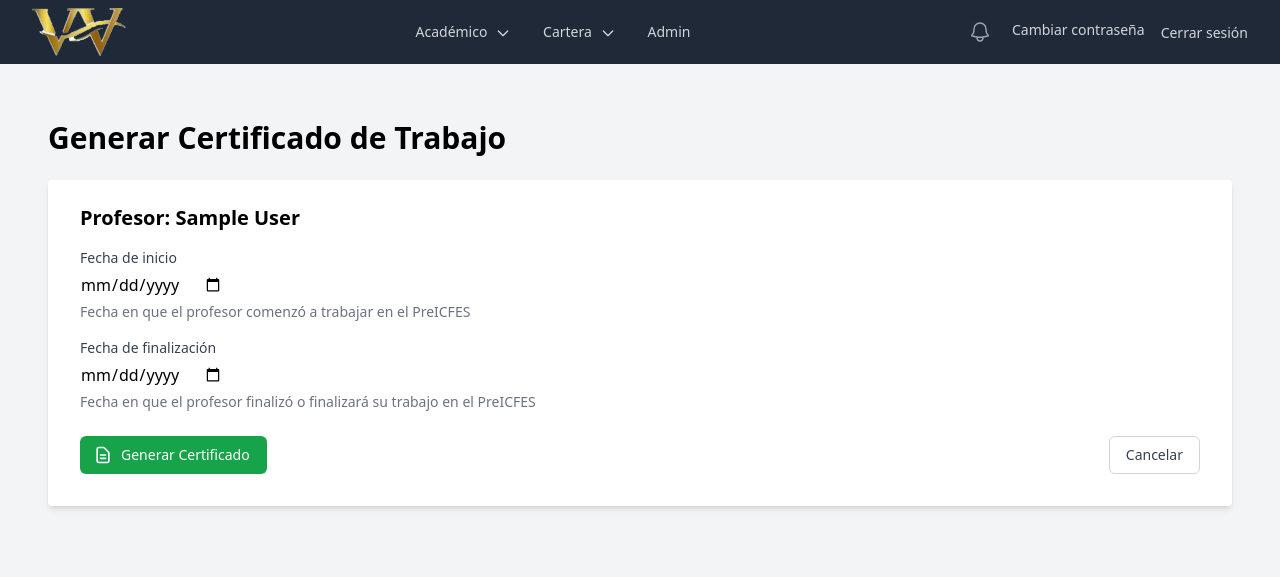
After one commit to robertbarac/preicfes, a Django app: page /usuarios/profesores/1/certificado-trabajo/form/ in a window 1280 px wide. The commit adds this page. Shown: the top 577 px of the page. Run offline with Django 5.2, Linux system fonts and the light colour scheme; the visitor is signed in with stand-in values (Sample User, id 1); data comes from the database, SQL or seed files in the repository; some libraries are stand-ins or nearby versions.

Commit message:
primera mejora al certificado experiencia profesor

```diff
--- /dev/null
+++ b/usuarios/forms.py
@@ -0,0 +1,29 @@
+from django import forms
+from django.utils import timezone
+
+class CertificadoTrabajoForm(forms.Form):
+    fecha_inicio = forms.DateField(
+        label="Fecha de inicio",
+        widget=forms.DateInput(attrs={'type': 'date'}),
+        required=True,
+        help_text="Fecha en que el profesor comenzó a trabajar en el PreICFES"
+    )
+
+    fecha_fin = forms.DateField(
+        label="Fecha de finalización",
+        widget=forms.DateInput(attrs={'type': 'date'}),
+        required=True,
+        help_text="Fecha en que el profesor finalizó o finalizará su trabajo en el PreICFES"
+    )
+
+    def clean(self):
+        cleaned_data = super().clean()
+        fecha_inicio = cleaned_data.get('fecha_inicio')
+        fecha_fin = cleaned_data.get('fecha_fin')
+
+        if fecha_inicio and fecha_fin:
+            # Verificar que la fecha de inicio sea anterior a la fecha de fin
+            if fecha_inicio > fecha_fin:
+                raise forms.ValidationError("La fecha de inicio debe ser anterior a la fecha de finalización")
+
+        return cleaned_data
--- /dev/null
+++ b/usuarios/templates/usuarios/certificado_trabajo_form.html
@@ -0,0 +1,64 @@
+{% extends 'base.html' %}
+
+{% block title %}Generar Certificado de Trabajo{% endblock %}
+
+{% block content %}
+<div class="container mx-auto px-4 py-8">
+    <h1 class="text-3xl font-bold mb-6">Generar Certificado de Trabajo</h1>
+    <div class="bg-white shadow-md rounded px-8 pt-6 pb-8 mb-4">
+        <h2 class="text-xl font-semibold mb-4">Profesor: {{ profesor.get_full_name }}</h2>
+
+        <form method="post">
+            {% csrf_token %}
+
+            <div class="mb-4">
+                <label for="{{ form.fecha_inicio.id_for_label }}" class="block text-sm font-medium text-gray-700">
+                    {{ form.fecha_inicio.label }}
+                </label>
+                <div class="mt-1">
+                    {{ form.fecha_inicio }}
+                </div>
+                {% if form.fecha_inicio.help_text %}
+                    <p class="mt-1 text-sm text-gray-500">{{ form.fecha_inicio.help_text }}</p>
+                {% endif %}
+                {% if form.fecha_inicio.errors %}
+                    <p class="mt-1 text-sm text-red-600">{{ form.fecha_inicio.errors }}</p>
+                {% endif %}
+            </div>
+
+            <div class="mb-4">
+                <label for="{{ form.fecha_fin.id_for_label }}" class="block text-sm font-medium text-gray-700">
+                    {{ form.fecha_fin.label }}
+                </label>
+                <div class="mt-1">
+                    {{ form.fecha_fin }}
+                </div>
+                {% if form.fecha_fin.help_text %}
+                    <p class="mt-1 text-sm text-gray-500">{{ form.fecha_fin.help_text }}</p>
+                {% endif %}
+                {% if form.fecha_fin.errors %}
+                    <p class="mt-1 text-sm text-red-600">{{ form.fecha_fin.errors }}</p>
+                {% endif %}
+            </div>
+
+            {% if form.non_field_errors %}
+                <div class="mb-4 p-2 bg-red-100 text-red-700 rounded">
+                    {{ form.non_field_errors }}
+                </div>
+            {% endif %}
+
+            <div class="flex items-center justify-between mt-6">
+                <button type="submit" class="inline-flex items-center px-4 py-2 border border-transparent text-sm font-medium rounded-md text-white bg-green-600 hover:bg-green-700 focus:outline-none focus:ring-2 focus:ring-offset-2 focus:ring-green-500">
+                    <svg class="-ml-1 mr-2 h-5 w-5" xmlns="http://www.w3.org/2000/svg" fill="none" viewBox="0 0 24 24" stroke="currentColor">
+                        <path stroke-linecap="round" stroke-linejoin="round" stroke-width="2" d="M9 12h6m-6 4h6m2 5H7a2 2 0 01-2-2V5a2 2 0 012-2h5.586a1 1 0 01.707.293l5.414 5.414a1 1 0 01.293.707V19a2 2 0 01-2 2z" />
+                    </svg>
+                    Generar Certificado
+                </button>
+                <a href="{% url 'profesor_detail' profesor.id %}" class="inline-flex items-center px-4 py-2 border border-gray-300 text-sm font-medium rounded-md text-gray-700 bg-white hover:bg-gray-50 focus:outline-none focus:ring-2 focus:ring-offset-2 focus:ring-indigo-500">
+                    Cancelar
+                </a>
+            </div>
+        </form>
+    </div>
+</div>
+{% endblock %}
--- a/usuarios/templates/usuarios/profesor_detail.html
+++ b/usuarios/templates/usuarios/profesor_detail.html
@@ -30,7 +30,7 @@
                     Información del Profesor
                 </h3>
                 {% if puede_generar_certificado %}
-                <a href="{% url 'generar_certificado_trabajo' profesor.id %}" target="_blank"
+                <a href="{% url 'certificado_trabajo_form' profesor.id %}"
                    class="inline-flex items-center px-4 py-2 border border-transparent text-sm font-medium rounded-md text-white bg-green-600 hover:bg-green-700">
                     <svg class="-ml-1 mr-2 h-5 w-5" xmlns="http://www.w3.org/2000/svg" fill="none" viewBox="0 0 24 24" stroke="currentColor">
                         <path stroke-linecap="round" stroke-linejoin="round" stroke-width="2" d="M9 12h6m-6 4h6m2 5H7a2 2 0 01-2-2V5a2 2 0 012-2h5.586a1 1 0 01.707.293l5.414 5.414a1 1 0 01.293.707V19a2 2 0 01-2 2z" />
--- a/usuarios/urls.py
+++ b/usuarios/urls.py
@@ -4,6 +4,7 @@ from .views import (
     CustomLoginView, ProfesorListView, ProfesorDetailView,
     GenerarCertificadoTrabajoView, cambiar_contraseña
 )
+from .views.certificado_trabajo_form import CertificadoTrabajoFormView
 
 
 urlpatterns = [
@@ -34,6 +35,11 @@ urlpatterns = [
         name='cambiar_contraseña'
     ),
     path(
+        'profesores/<int:profesor_id>/certificado-trabajo/form/',
+        CertificadoTrabajoFormView.as_view(),
+        name='certificado_trabajo_form'
+    ),
+    path(
         'profesores/<int:profesor_id>/certificado-trabajo/',
         GenerarCertificadoTrabajoView.as_view(),
         name='generar_certificado_trabajo'
--- /dev/null
+++ b/usuarios/views/certificado_trabajo_form.py
@@ -0,0 +1,36 @@
+from django.views.generic import FormView
+from django.shortcuts import get_object_or_404, redirect
+from django.urls import reverse
+from django.contrib.auth.mixins import LoginRequiredMixin, UserPassesTestMixin
+
+from usuarios.models import Usuario
+from usuarios.forms import CertificadoTrabajoForm
+
+
+class CertificadoTrabajoFormView(LoginRequiredMixin, UserPassesTestMixin, FormView):
+    template_name = 'usuarios/certificado_trabajo_form.html'
+    form_class = CertificadoTrabajoForm
+
+    def test_func(self):
+        # Solo superuser y SecretariaAcademica pueden generar certificados
+        return (
+            self.request.user.is_superuser or
+            self.request.user.groups.filter(name='SecretariaAcademica').exists()
+        )
+
+    def get_context_data(self, **kwargs):
+        context = super().get_context_data(**kwargs)
+        profesor_id = self.kwargs.get('profesor_id')
+        profesor = get_object_or_404(Usuario, pk=profesor_id)
+        context['profesor'] = profesor
+        return context
+
+    def form_valid(self, form):
+        profesor_id = self.kwargs.get('profesor_id')
+        fecha_inicio = form.cleaned_data['fecha_inicio']
+        fecha_fin = form.cleaned_data['fecha_fin']
+
+        # Redirigir a la vista de generación del PDF con los parámetros de fecha
+        url = reverse('generar_certificado_trabajo', kwargs={'profesor_id': profesor_id})
+        url += f'?fecha_inicio={fecha_inicio}&fecha_fin={fecha_fin}'
+        return redirect(url)
```
Also changed, not shown: usuarios/views/generar_certificado_trabajo.py (+20 -22 lines).
